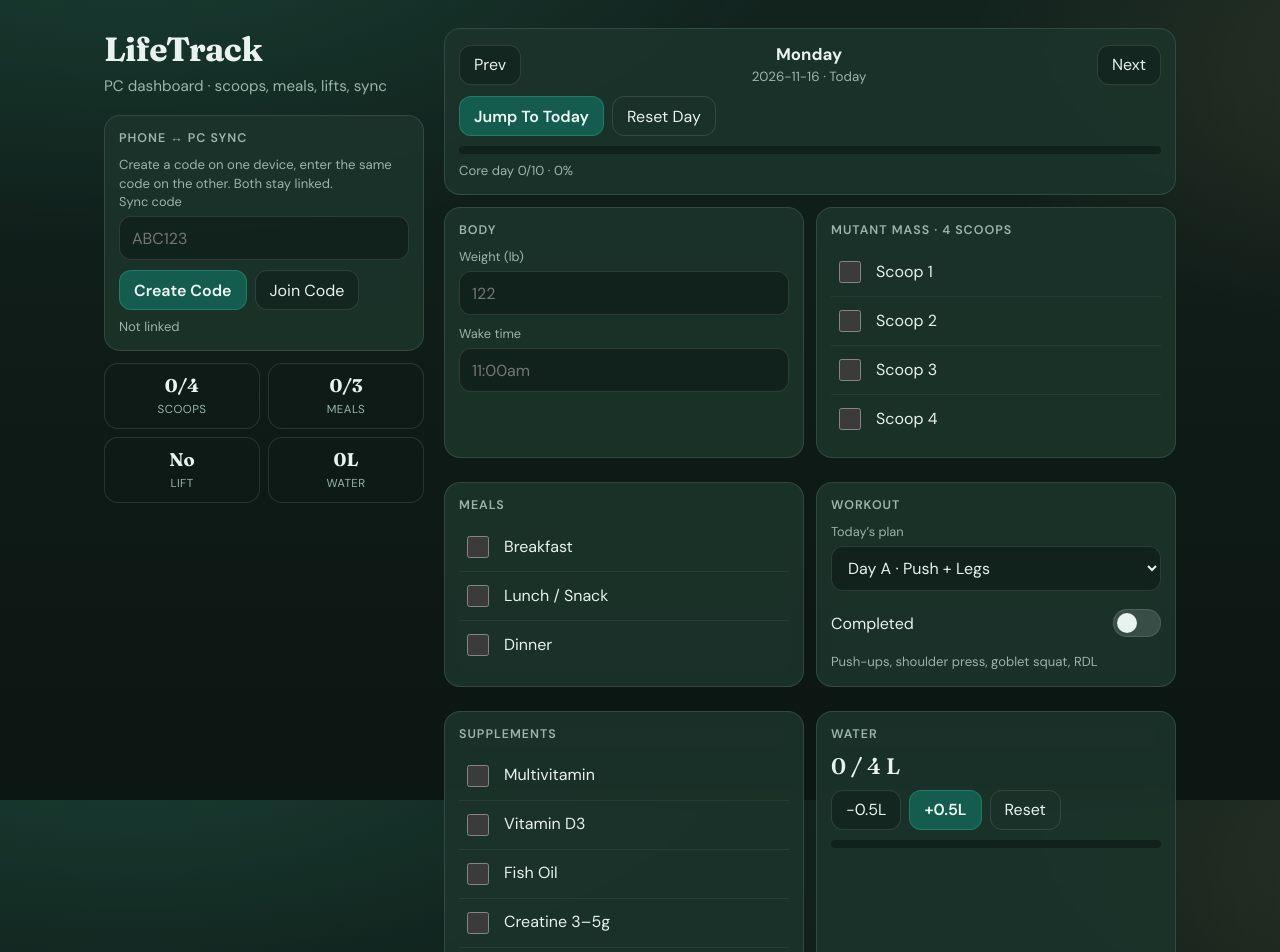
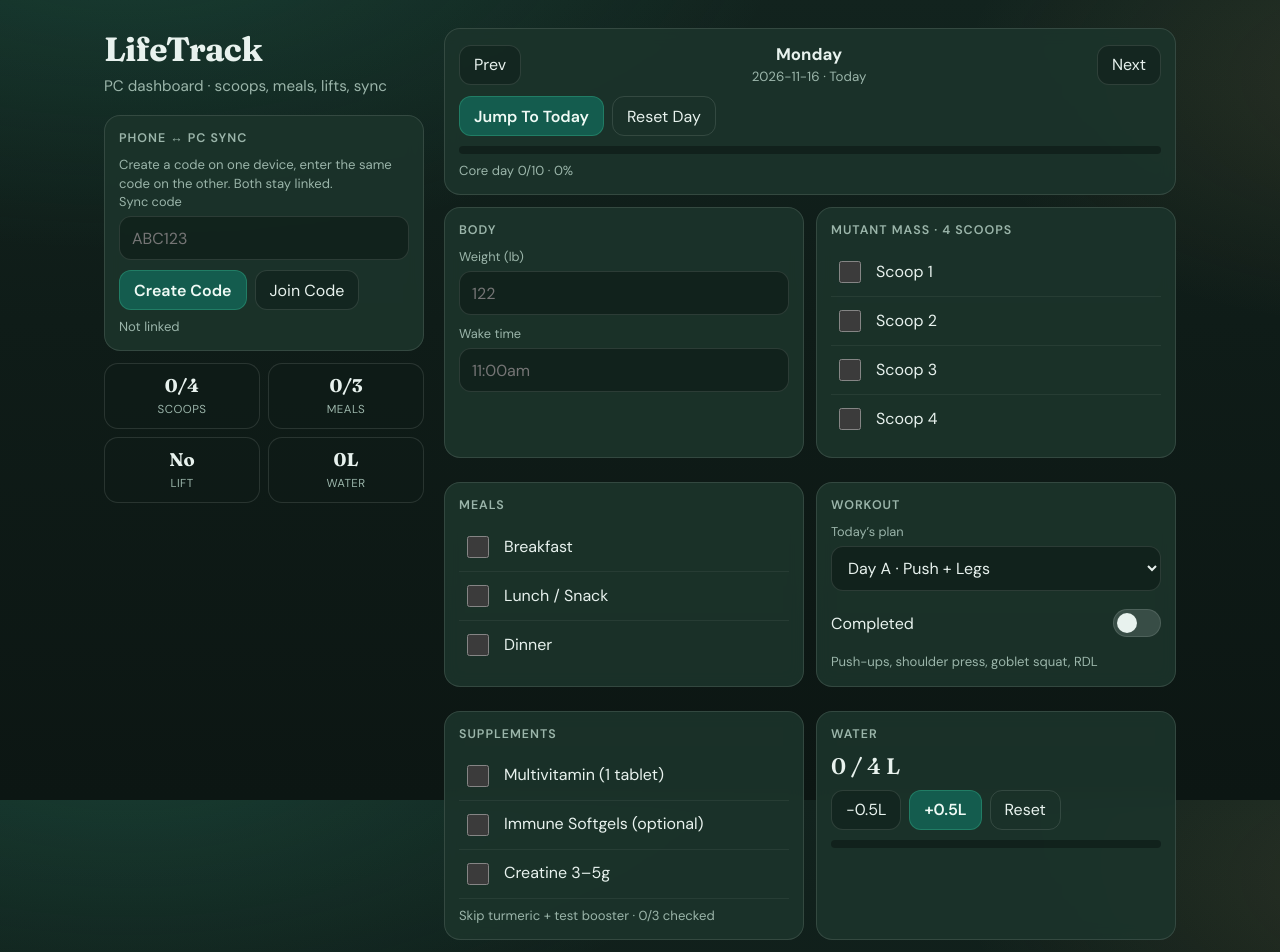
Before and after one commit to nicholasmyung-a11y/lifetrack, a React (Vite) app: page / in a window 1280 px wide. Shown: the top 952 px of the page. Built offline with nearby package versions, Linux system fonts and the light colour scheme.

Commit message:
Update supplements: multi, optional immune, creatine; drop turmeric/test/fish oil/D3 from daily list

```diff
--- a/src/App.tsx
+++ b/src/App.tsx
@@ -1,6 +1,6 @@
 import { useCallback, useEffect, useMemo, useRef, useState } from 'react'
 import { hawaiiDateString, shiftDate, weekdayLabel } from './dates'
-import { emptyLog, loadData, saveData } from './storage'
+import { emptyLog, loadData, normalizeLog, saveData } from './storage'
 import {
   loadLocalUpdatedAt,
   loadSyncCode,
@@ -35,7 +35,7 @@ export default function App() {
   const updatedAtRef = useRef(loadLocalUpdatedAt())
   const skipNextPush = useRef(false)
 
-  const log = logs[activeDate] ?? emptyLog(activeDate)
+  const log = normalizeLog(logs[activeDate] ?? emptyLog(activeDate))
   const weekday = weekdayLabel(activeDate)
   const isToday = activeDate === today
   const isPc = useMemo(
@@ -195,8 +195,7 @@ export default function App() {
     Number(log.meals.breakfast) + Number(log.meals.lunch) + Number(log.meals.dinner)
   const suppCount =
     Number(log.supplements.multi) +
-    Number(log.supplements.d3) +
-    Number(log.supplements.fishOil) +
+    Number(log.supplements.immune) +
     Number(log.supplements.creatine)
   const studyCount = countTrue(log.study)
   const skinCount =
@@ -473,26 +472,32 @@ export default function App() {
             <h2>Supplements</h2>
             {(
               [
-                ['multi', 'Multivitamin'],
-                ['d3', 'Vitamin D3'],
-                ['fishOil', 'Fish Oil'],
+                ['multi', 'Multivitamin (1 tablet)'],
+                ['immune', 'Immune Softgels (optional)'],
                 ['creatine', 'Creatine 3–5g'],
               ] as const
             ).map(([key, label]) => (
               <label key={key} className={`check ${log.supplements[key] ? 'done' : ''}`}>
                 <input
                   type="checkbox"
-                  checked={log.supplements[key]}
+                  checked={Boolean(log.supplements[key])}
                   onChange={(e) =>
                     updateLog({
-                      supplements: { ...log.supplements, [key]: e.target.checked },
+                      supplements: {
+                        multi: Boolean(log.supplements.multi),
+                        immune: Boolean(log.supplements.immune),
+                        creatine: Boolean(log.supplements.creatine),
+                        [key]: e.target.checked,
+                      },
                     })
                   }
                 />
                 <span>{label}</span>
               </label>
             ))}
-            <p className="hint">Turmeric paused · {suppCount}/4 taken</p>
+            <p className="hint">
+              Skip turmeric + test booster · {suppCount}/3 checked
+            </p>
           </section>
 
           <section className="card">
--- a/src/storage.ts
+++ b/src/storage.ts
@@ -16,8 +16,7 @@ export function emptyLog(date: string): DayLog {
     skincare: { am: false, pm: false, shower: false },
     supplements: {
       multi: false,
-      d3: false,
-      fishOil: false,
+      immune: false,
       creatine: false,
     },
     waterLiters: 0,
@@ -27,12 +26,32 @@ export function emptyLog(date: string): DayLog {
   }
 }
 
+function normalizeSupplements(raw: unknown): DayLog['supplements'] {
+  const s = (raw && typeof raw === 'object' ? raw : {}) as Record<string, unknown>
+  return {
+    multi: Boolean(s.multi),
+    immune: Boolean(s.immune),
+    creatine: Boolean(s.creatine),
+  }
+}
+
+export function normalizeLog(log: DayLog): DayLog {
+  return {
+    ...log,
+    supplements: normalizeSupplements(log.supplements),
+  }
+}
+
 export function loadData(): AppData {
   try {
     const raw = localStorage.getItem(KEY)
     if (!raw) return { logs: {} }
     const parsed = JSON.parse(raw) as AppData
-    return { logs: parsed.logs ?? {} }
+    const logs: Record<string, DayLog> = {}
+    for (const [k, v] of Object.entries(parsed.logs ?? {})) {
+      logs[k] = normalizeLog(v)
+    }
+    return { logs }
   } catch {
     return { logs: {} }
   }
--- a/src/types.ts
+++ b/src/types.ts
@@ -12,8 +12,7 @@ export type DayLog = {
   skincare: { am: boolean; pm: boolean; shower: boolean }
   supplements: {
     multi: boolean
-    d3: boolean
-    fishOil: boolean
+    immune: boolean
     creatine: boolean
   }
   waterLiters: number
```
